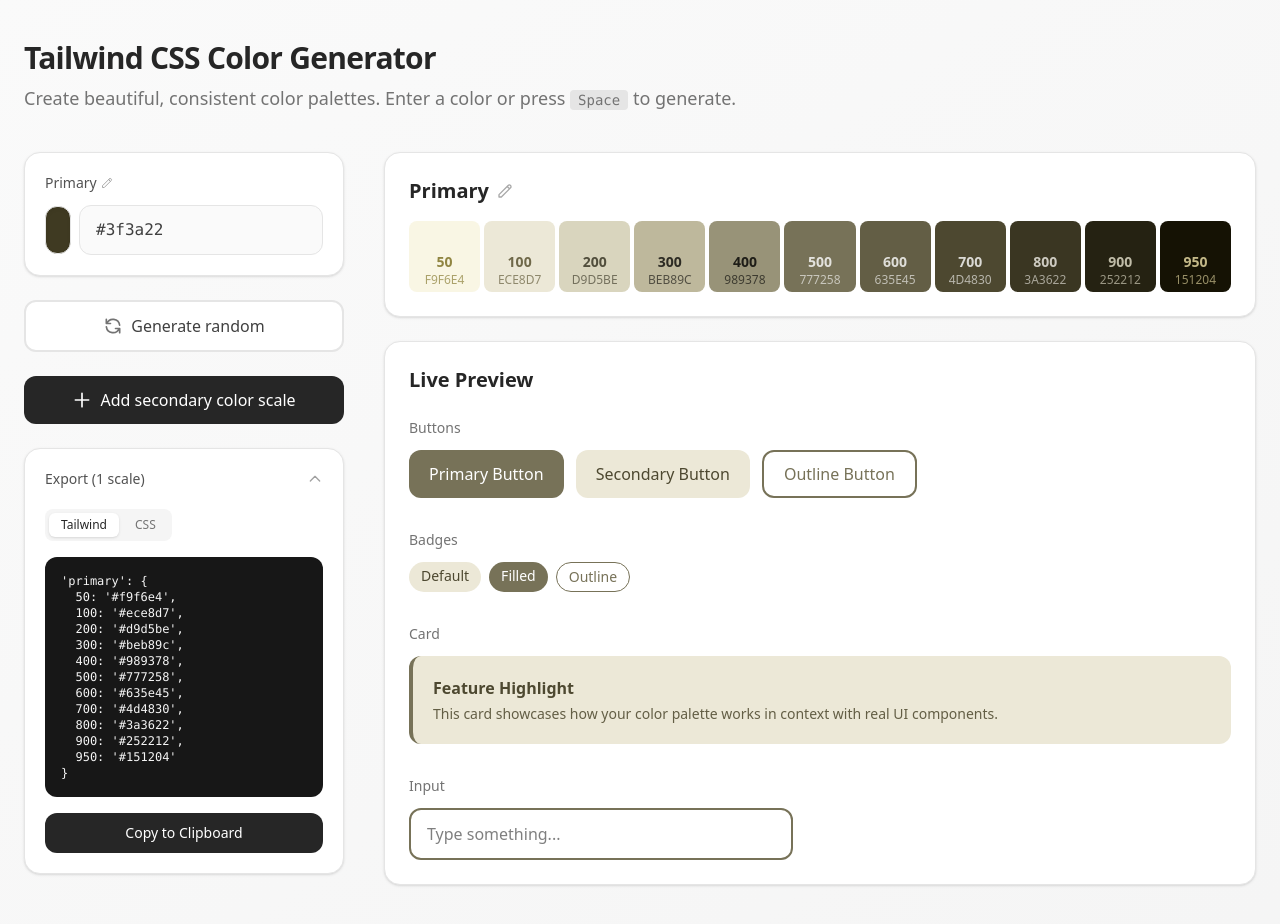
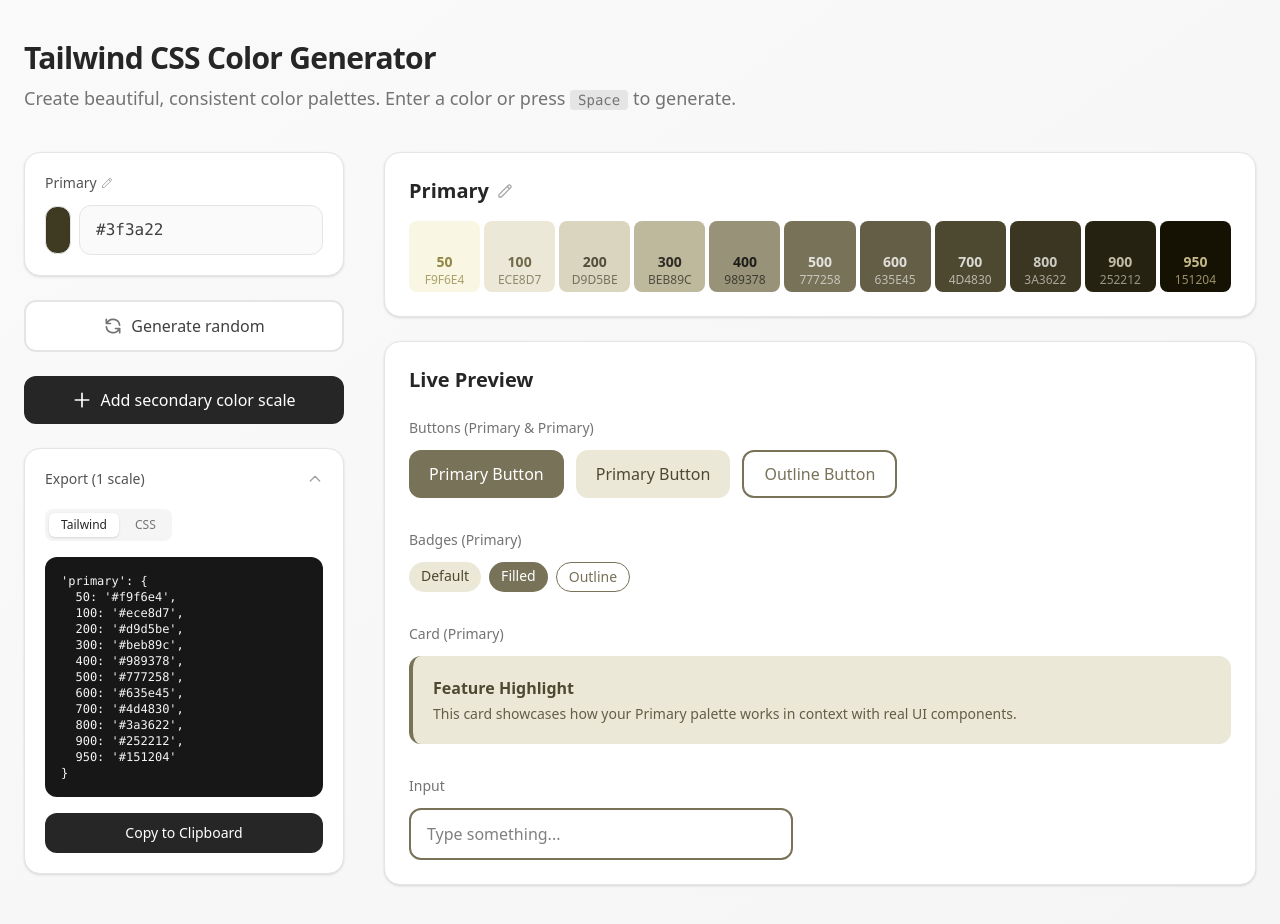
Before and after one commit to jesubohr/ui-colorizer, a React (Vite) app: page / in a window 1280 px wide. Built offline with nearby package versions, Linux system fonts and the light colour scheme; a web font is replaced by a local one.

Commit message:
use the color scales on the preview

```diff
--- a/src/App.tsx
+++ b/src/App.tsx
@@ -60,9 +60,6 @@
       setColorScales((scales) => scales.filter((scale) => scale.id !== id))
     }
   }
-
-  // Use the first color scale for UI preview
-  const primaryScale = colorScales[0]
 
   return (
     <main className="w-full min-h-screen bg-gradient-to-br from-neutral-50 to-neutral-100">
@@ -138,7 +135,7 @@
               />
             ))}
 
-            <UIPreview baseColor={primaryScale.baseColor} />
+            <UIPreview colorScales={colorScales} />
           </div>
         </div>
       </div>
--- a/src/components/ui-preview.tsx
+++ b/src/components/ui-preview.tsx
@@ -1,11 +1,26 @@
 import { tailwindPalette } from "@/lib/palette"
+import type { ColorScale } from "@/types"
 
-export default function UIPreview({ baseColor }: { baseColor: string }) {
-  const colors = tailwindPalette(baseColor)
-  const primary500 = colors[5]
-  const primary600 = colors[6]
-  const primary100 = colors[1]
-  const primary700 = colors[7]
+export default function UIPreview({ colorScales }: { colorScales: ColorScale[] }) {
+  const primaryScale = colorScales[0]
+  const secondaryScale = colorScales[1] || primaryScale
+  const accentScale = colorScales[2] || secondaryScale
+
+  const primaryColors = tailwindPalette(primaryScale.baseColor)
+  const secondaryColors = tailwindPalette(secondaryScale.baseColor)
+  const accentColors = tailwindPalette(accentScale.baseColor)
+
+  const p500 = primaryColors[5]
+  const p600 = primaryColors[6]
+  const p100 = primaryColors[1]
+  const p700 = primaryColors[7]
+
+  const s100 = secondaryColors[1]
+  const s700 = secondaryColors[7]
+
+  const a500 = accentColors[5]
+  const a100 = accentColors[1]
+  const a700 = accentColors[7]
 
   return (
     <div className="p-6 bg-white rounded-2xl shadow-sm border border-neutral-200">
@@ -14,30 +29,32 @@
       <div className="space-y-8">
         {/* Buttons */}
         <div>
-          <h3 className="text-sm font-medium text-neutral-500 mb-3">Buttons</h3>
+          <h3 className="text-sm font-medium text-neutral-500 mb-3">
+            Buttons ({primaryScale.name} & {secondaryScale.name})
+          </h3>
           <div className="flex flex-wrap gap-3">
             <button
               className="px-5 py-2.5 rounded-xl font-medium text-white transition-colors"
-              style={{ backgroundColor: primary500 }}
-              onMouseEnter={(e) => (e.currentTarget.style.backgroundColor = primary600)}
-              onMouseLeave={(e) => (e.currentTarget.style.backgroundColor = primary500)}
+              style={{ backgroundColor: p500 }}
+              onMouseEnter={(e) => (e.currentTarget.style.backgroundColor = p600)}
+              onMouseLeave={(e) => (e.currentTarget.style.backgroundColor = p500)}
             >
-              Primary Button
+              {primaryScale.name} Button
             </button>
             <button
               className="px-5 py-2.5 rounded-xl font-medium transition-colors"
               style={{
-                backgroundColor: primary100,
-                color: primary700,
+                backgroundColor: s100,
+                color: s700,
               }}
             >
-              Secondary Button
+              {secondaryScale.name} Button
             </button>
             <button
               className="px-5 py-2.5 rounded-xl font-medium border-2 transition-colors"
               style={{
-                borderColor: primary500,
-                color: primary500,
+                borderColor: p500,
+                color: p500,
               }}
             >
               Outline Button
@@ -47,15 +64,15 @@
 
         {/* Badges */}
         <div>
-          <h3 className="text-sm font-medium text-neutral-500 mb-3">Badges</h3>
+          <h3 className="text-sm font-medium text-neutral-500 mb-3">Badges ({accentScale.name})</h3>
           <div className="flex flex-wrap gap-2">
-            <span className="px-3 py-1 rounded-full text-sm font-medium" style={{ backgroundColor: primary100, color: primary700 }}>
+            <span className="px-3 py-1 rounded-full text-sm font-medium" style={{ backgroundColor: a100, color: a700 }}>
               Default
             </span>
-            <span className="px-3 py-1 rounded-full text-sm font-medium text-white" style={{ backgroundColor: primary500 }}>
+            <span className="px-3 py-1 rounded-full text-sm font-medium text-white" style={{ backgroundColor: a500 }}>
               Filled
             </span>
-            <span className="px-3 py-1 rounded-full text-sm font-medium border" style={{ borderColor: primary500, color: primary500 }}>
+            <span className="px-3 py-1 rounded-full text-sm font-medium border" style={{ borderColor: a500, color: a500 }}>
               Outline
             </span>
           </div>
@@ -63,19 +80,19 @@
 
         {/* Card */}
         <div>
-          <h3 className="text-sm font-medium text-neutral-500 mb-3">Card</h3>
+          <h3 className="text-sm font-medium text-neutral-500 mb-3">Card ({primaryScale.name})</h3>
           <div
             className="p-5 rounded-xl border-l-4"
             style={{
-              backgroundColor: primary100,
-              borderLeftColor: primary500,
+              backgroundColor: p100,
+              borderLeftColor: p500,
             }}
           >
-            <h4 className="font-semibold mb-1" style={{ color: primary700 }}>
+            <h4 className="font-semibold mb-1" style={{ color: p700 }}>
               Feature Highlight
             </h4>
-            <p className="text-sm" style={{ color: primary600 }}>
-              This card showcases how your color palette works in context with real UI components.
+            <p className="text-sm" style={{ color: p600 }}>
+              This card showcases how your {primaryScale.name} palette works in context with real UI components.
             </p>
           </div>
         </div>
@@ -88,7 +105,7 @@
             placeholder="Type something..."
             className="w-full max-w-sm px-4 py-3 rounded-xl border-2 transition-colors focus:outline-none"
             style={{
-              borderColor: primary500,
+              borderColor: p500,
             }}
           />
         </div>
```
